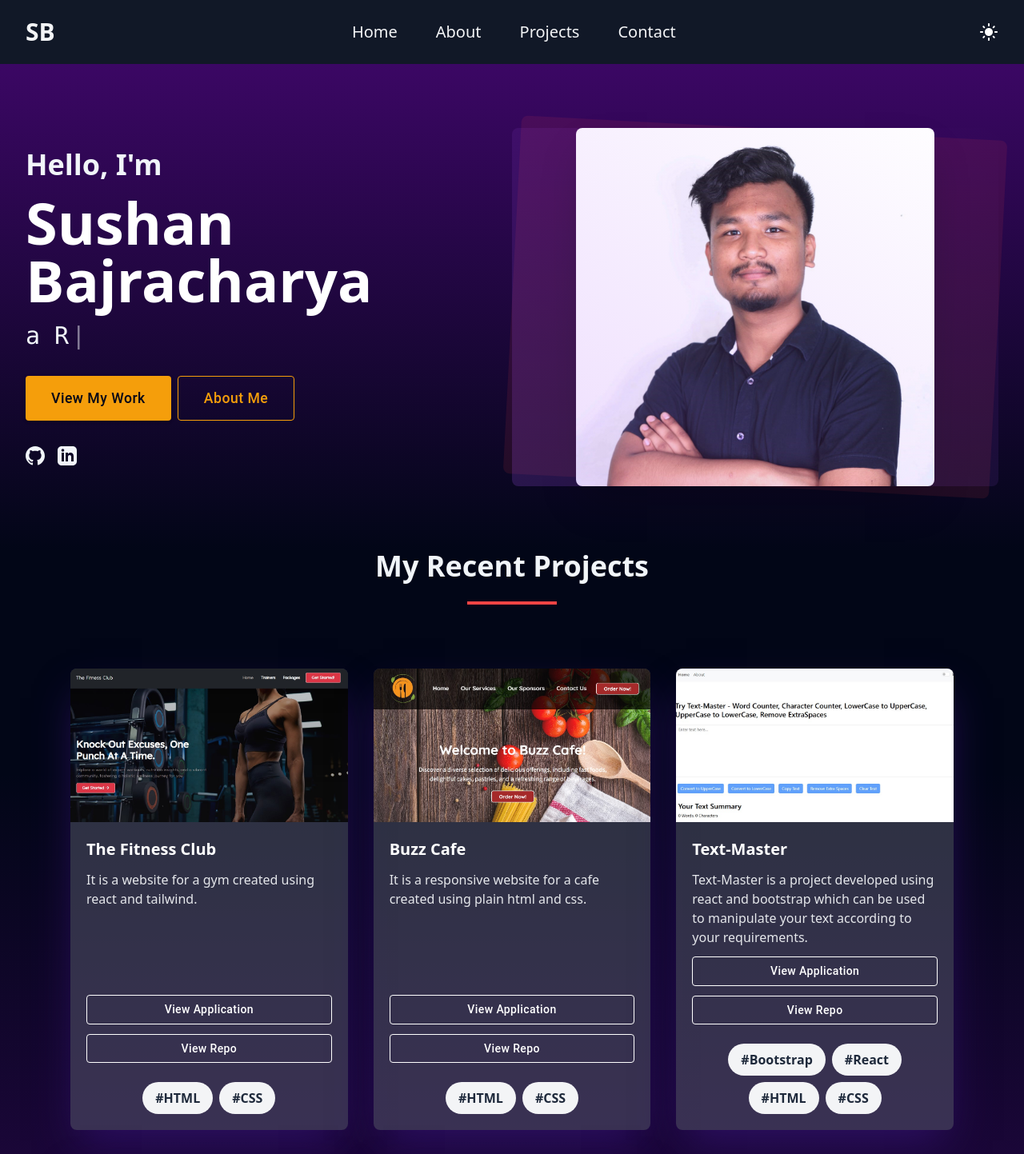
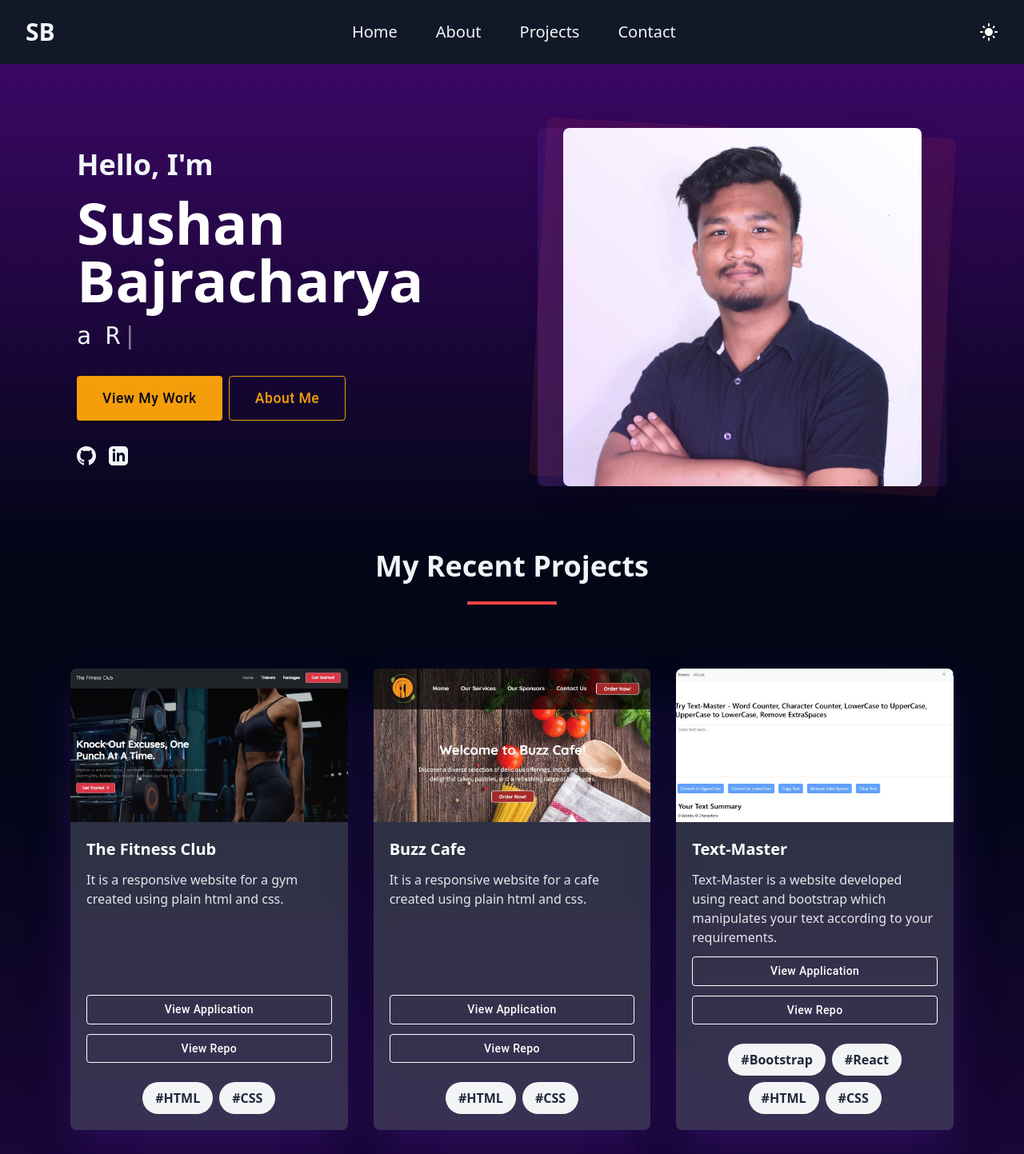
Before and after one commit to Buzzz14/portfolio-website, a React (Vite) app: page / in a window 1280 px wide. Shown: the top 1443 px of the page at 80% size. Built offline with nearby package versions, Linux system fonts and the light colour scheme.

Commit message:
Site Indexing

```diff
--- a/index.html
+++ b/index.html
@@ -4,7 +4,9 @@
     <meta charset="UTF-8" />
     <link rel="icon" type="image/svg" href="" />
     <meta name="viewport" content="width=device-width, initial-scale=1.0" />
-    <title>Portfolio</title>
+    <meta name="description" content="Sushan Bajracharya's Portfolio" />
+    <meta name="google-site-verification" content="choIjug7zKwmDN-BoekTUOsqjge0i27hZiy_oEEIAdE" />
+    <title>Portfolio - Sushan Bajracharya</title>
   </head>
   <body>
     <div id="root"></div>
--- a/src/components/Footer/Footer.jsx
+++ b/src/components/Footer/Footer.jsx
@@ -42,7 +42,7 @@ const Footer = ({ mode }) => {
         }
       >
         <div className="flex flex-col gap-6 lg:flex-row items-center justify-between py-8 px-11 mx-auto max-w-7xl">
-          <p className="z-10 flex items-center gap-1">
+          <p className="z-10 flex items-center gap-1 text-center">
             Made with{" "}
             <motion.span whileHover={{ scale: 1.2 }} className="inline-block">
               <FavoriteIcon className="text-red-500 hover:text-red-600 transition-colors duration-300" />
--- a/src/components/Hero.jsx
+++ b/src/components/Hero.jsx
@@ -24,7 +24,7 @@ const Hero = ({ mode }) => {
           : "bg-gradient-to-b to-violet-600 from-red-500 from-25%"
       }
     >
-      <div className="mx-auto max-w-7xl flex flex-col md:flex-row items-center justify-between px-8 py-20">
+      <div className="mx-auto max-w-6xl flex flex-col md:flex-row items-center justify-between px-8 py-20">
         <motion.div
           initial={{ opacity: 0, x: -50 }}
           animate={{ opacity: 1, x: 0 }}
@@ -150,7 +150,7 @@ const Hero = ({ mode }) => {
           initial={{ opacity: 0, x: 50 }}
           animate={{ opacity: 1, x: 0 }}
           transition={{ duration: 0.8 }}
-          className="hidden lg:block flex-1 mt-12 md:mt-0 relative"
+          className="hidden lg:block flex-1 mt-12 md:mt-0 relative max-w-lg"
         >
           <div className="relative z-10">
             <img
--- a/src/data/Projects.js
+++ b/src/data/Projects.js
@@ -7,7 +7,7 @@ import projectFive from "../assets/text-master.jpg";
 export const projects = [
     {
         title: "The Fitness Club",
-        description: "It is a website for a gym created using react and tailwind.",
+        description: "It is a responsive website for a gym created using plain html and css.",
         src: projectThree,
         techStack: ["HTML", "CSS"],
         appLink: "https://the-fitness-club-kioo.onrender.com/",
@@ -27,7 +27,7 @@ export const projects = [
     {
         title: "Text-Master",
         description:
-            "Text-Master is a project developed using react and bootstrap which can be used to manipulate your text according to your requirements.",
+            "Text-Master is a website developed using react and bootstrap which manipulates your text according to your requirements.",
         src: projectFive,
         techStack: ["Bootstrap", "React", "HTML", "CSS"],
         appLink: "https://text-master-y1bc.onrender.com",
--- a/src/data/Skills.js
+++ b/src/data/Skills.js
@@ -15,10 +15,10 @@ export const skills = [
         title: "Javascript",
         src: "https://cdn.jsdelivr.net/gh/devicons/devicon@latest/icons/javascript/javascript-original.svg",
     },
-    {
-        title: "MongoDB",
-        src: "https://cdn.jsdelivr.net/gh/devicons/devicon@latest/icons/mongodb/mongodb-original.svg",
-    },
+    // {
+    //     title: "MongoDB",
+    //     src: "https://cdn.jsdelivr.net/gh/devicons/devicon@latest/icons/mongodb/mongodb-original.svg",
+    // },
     {
         title: "Express",
         src: "https://cdn.jsdelivr.net/gh/devicons/devicon@latest/icons/express/express-original.svg",
--- a/src/pages/About.jsx
+++ b/src/pages/About.jsx
@@ -19,7 +19,7 @@ const About = ({ mode }) => {
 
         <div className="grid lg:grid-cols-2 gap-24 items-center max-w-xl lg:max-w-6xl mx-auto">
           <motion.div
-            initial={{ opacity: 0, x: 50 }}
+            initial={{ opacity: 0, x: -50 }}
             animate={{ opacity: 1, x: 0 }}
             transition={{ duration: 0.8 }}
             className="flex-1 mt-12 md:mt-0 relative"
```
